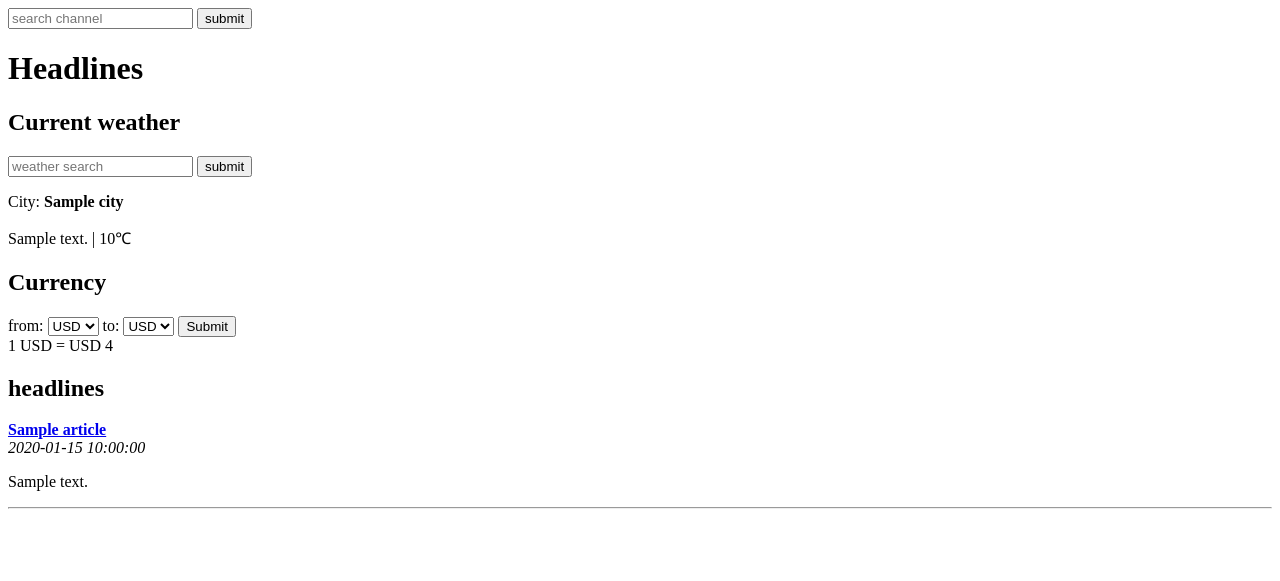
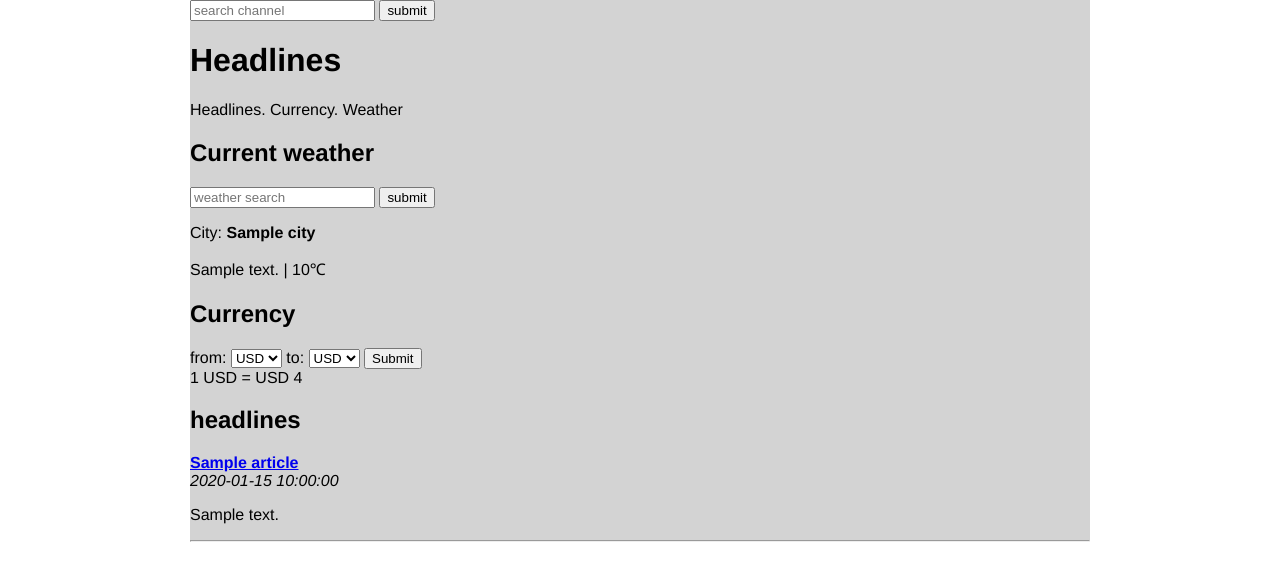
Before and after one commit to goodluckchile001/Headlines, a Flask app: template templates/home.html in a window 1280 px wide. Shown: the top 581 px of the page. Run offline with Flask 3, Linux system fonts and the light colour scheme; the template is opened without the code that fills it: most values are stand-ins (such as "Sample title", 1, 10 or a date in 2020).

Commit message:
adding css

```diff
--- a/templates/home.html
+++ b/templates/home.html
@@ -4,6 +4,19 @@
     <title>
         Headlines
     </title>
+    <style>
+        html {
+        font-family:"Helvetica";
+        background:white;
+        }
+        body {
+        background: lightgrey;
+        max-width:900px;
+        margin:0 auto;
+        }
+        #header { lightsteelblue;
+        }
+    </style>
 
 </head>
 <body>
@@ -11,9 +24,12 @@
         <input type="text" name="publication" placeholder="search channel">
         <input type="submit" value="submit">
     </form>
-    <h1>
+    <div id="Header">
+        <h1>
         Headlines
-    </h1>
+        </h1>
+        <p> Headlines. Currency. Weather</p>
+    </div>
     <h2>Current weather</h2>
     <form method="GET">
         <input type="text" name="city" placeholder="weather search">
```
